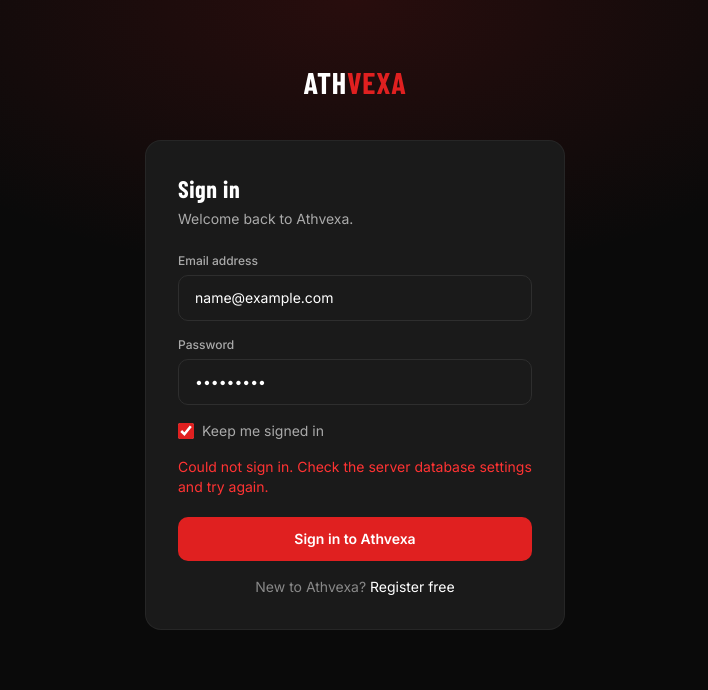
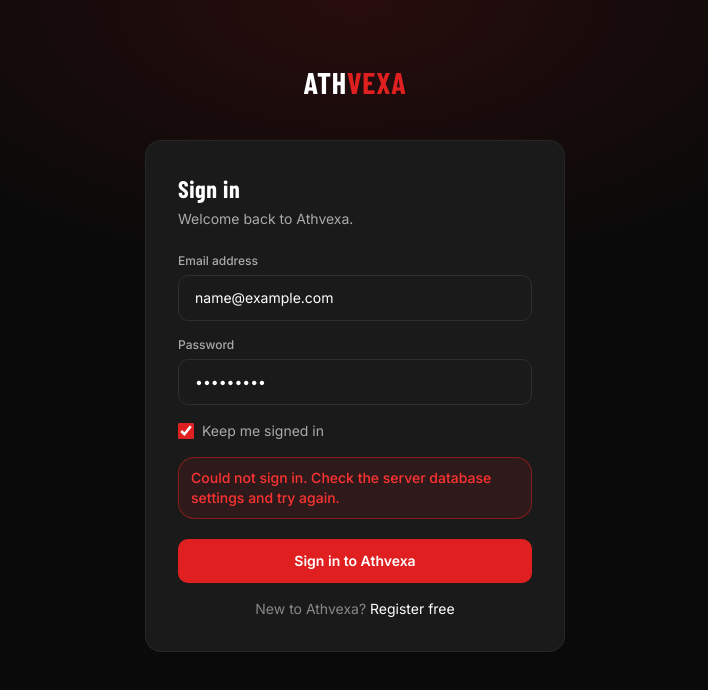
Before and after one commit to rezacalm8194/athvexa.com, a Next.js app: page /login in a window 1280 px wide. Both pictures are taken after typing "name@example.com", "Sample123" into the empty fields and a click on the button "Sign in to Athvexa". Shown: the top 690 px of the page, without its empty margins (285-993 px from the left). Built offline with nearby package versions, Linux system fonts and the light colour scheme; no server answers; a web font is replaced by a local one.

Commit message:
Show clear login authentication errors

```diff
--- a/src/components/LoginForm.tsx
+++ b/src/components/LoginForm.tsx
@@ -1,10 +1,11 @@
 "use client";
 
-import { useState } from "react";
+import { useRef, useState } from "react";
 import { useRouter } from "next/navigation";
 
 export default function LoginForm() {
   const router = useRouter();
+  const passwordRef = useRef<HTMLInputElement>(null);
   const [email, setEmail] = useState("");
   const [password, setPassword] = useState("");
   const [remember, setRemember] = useState(true);
@@ -23,7 +24,15 @@
       });
       const data = await res.json().catch(() => ({}));
       if (!res.ok) {
-        setError(data.error ?? "Something went wrong. Try again.");
+        const message =
+          res.status === 401
+            ? "Incorrect email or password. Please check your credentials and try again."
+            : data.error ?? "Something went wrong. Try again.";
+        setError(message);
+        if (res.status === 401) {
+          setPassword("");
+          passwordRef.current?.focus();
+        }
         return;
       }
       router.push(data.user?.role === "PLAYER" ? "/dashboard/player" : "/dashboard/coach");
@@ -40,6 +49,7 @@
       <label className="flex flex-col gap-1.5">
         <span className="text-xs font-medium text-smoke-4">Email address</span>
         <input
+          ref={passwordRef}
           className="input-field"
           type="email"
           value={email}
@@ -72,7 +82,15 @@
         Keep me signed in
       </label>
 
-      {error && <p className="text-sm text-red-glow">{error}</p>}
+      {error && (
+        <div
+          role="alert"
+          aria-live="assertive"
+          className="rounded-lg border border-red/50 bg-red/10 px-3 py-2.5 text-sm font-medium text-red-glow"
+        >
+          {error}
+        </div>
+      )}
 
       <button type="submit" className="btn-primary mt-1" disabled={loading}>
         {loading ? "Signing in…" : "Sign in to Athvexa"}
```
